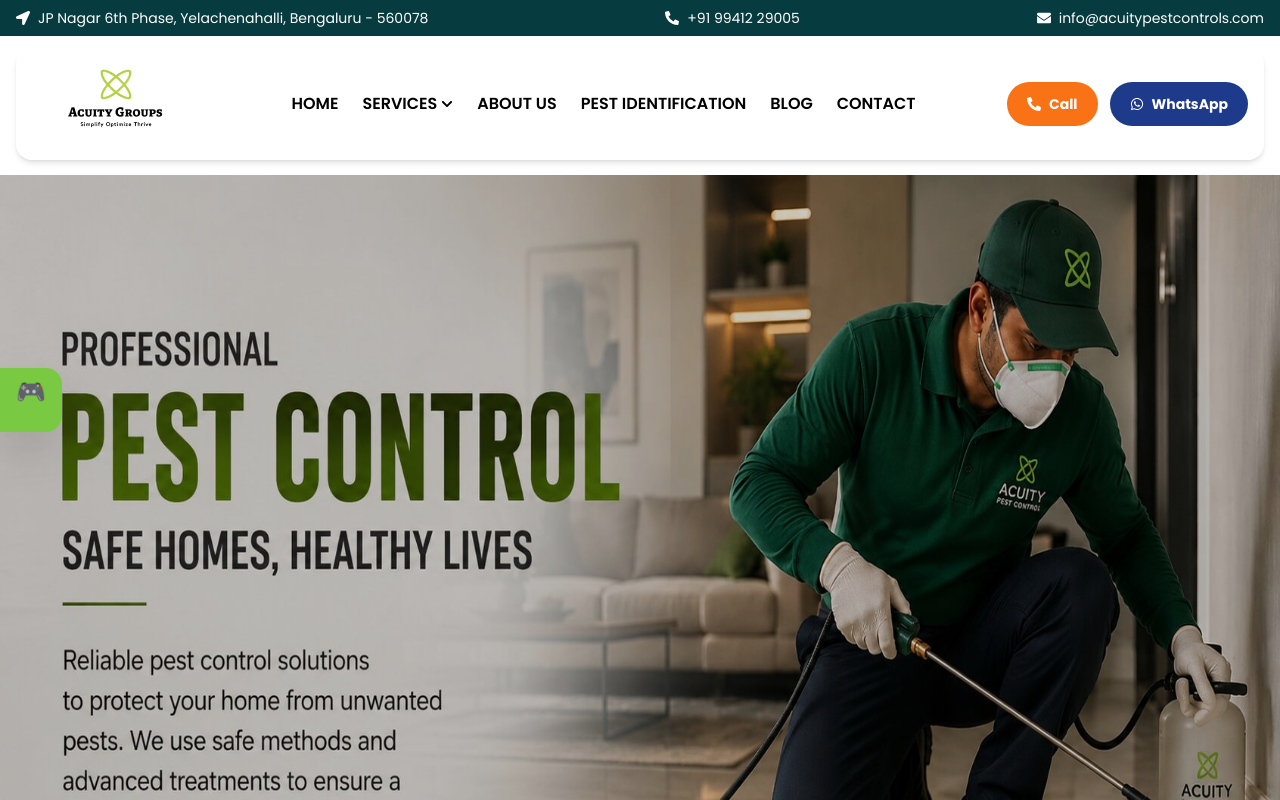
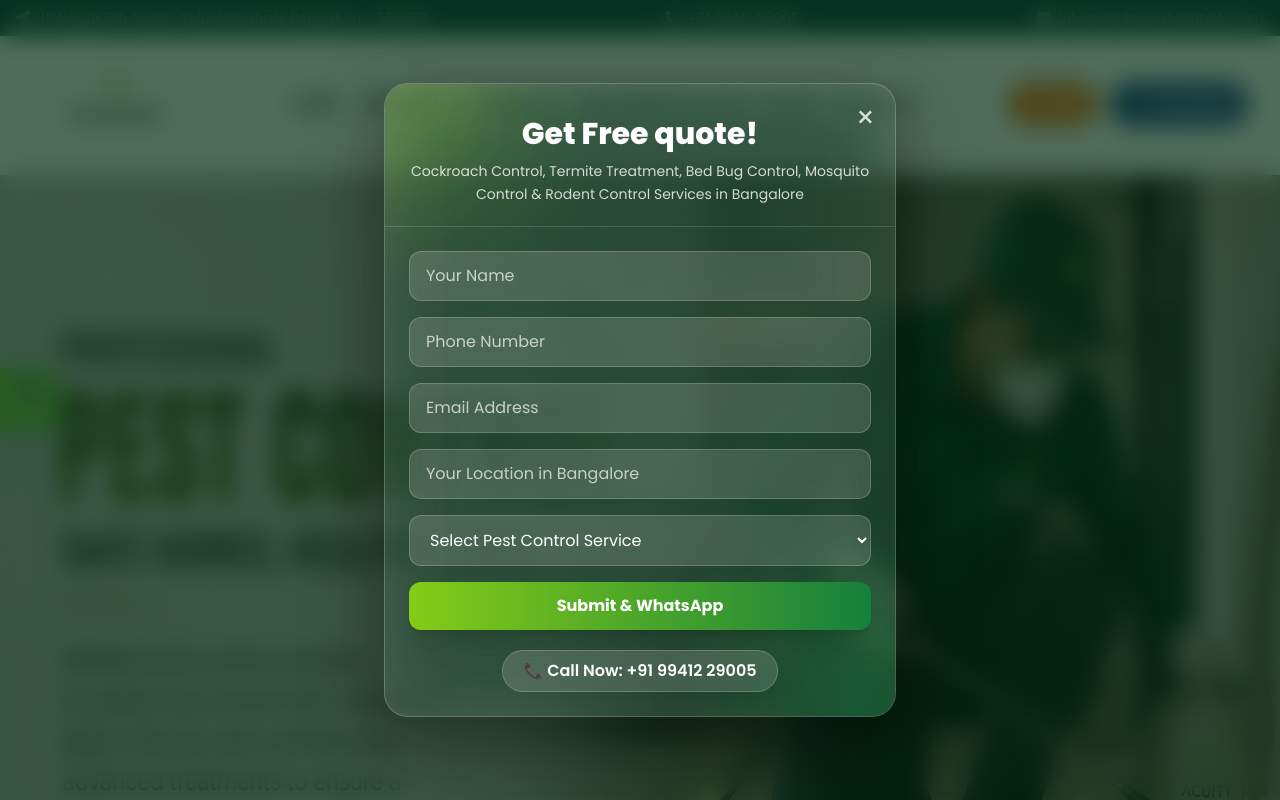
Before and after one commit to Acuitypestcontrol/acuity-pest-control-website, a React (Create React App) app: page / in a window 1280 px wide. Shown: the top 800 px of the page. Built offline with nearby package versions, Linux system fonts and the light colour scheme.

Commit message:
Add pest control lead popup form

```diff
--- a/src/App.js
+++ b/src/App.js
@@ -53,13 +53,14 @@ import PestGameFloatingButton from "./components/PestGameFloatingButton";
 import PestGamePage from "./components/pestgame/PestGamePage";
 import DefendHomeGame from "./components/pestgame/DefendHomeGame";
 
+import PestEnquiryForm from "./components/PestEnquiryForm";
 function App() {
   return (
     <BrowserRouter>
       <ScrollToTop />
       <Navbar />
       <PestGameFloatingButton />
-
+      <PestEnquiryForm />
       <main className="pt-[155px] md:pt-[175px] font-poppins">
         <Routes>
           {/* Main pages */}
--- /dev/null
+++ b/src/components/PestEnquiryForm.js
@@ -0,0 +1,153 @@
+import React, { useEffect, useState } from "react";
+
+const LeadPopup = () => {
+  const [showPopup, setShowPopup] = useState(false);
+
+  useEffect(() => {
+    const timer = setTimeout(() => {
+      setShowPopup(true);
+    }, 5000);
+
+    return () => clearTimeout(timer);
+  }, []);
+
+  useEffect(() => {
+    document.body.style.overflow = showPopup ? "hidden" : "auto";
+
+    return () => {
+      document.body.style.overflow = "auto";
+    };
+  }, [showPopup]);
+
+  const handleSubmit = (e) => {
+    e.preventDefault();
+
+    const form = e.target;
+
+    const name = form.name.value;
+    const phone = form.phone.value;
+    const email = form.email.value;
+    const location = form.location.value;
+    const service = form.service.value;
+
+    const message = `*New Pest Control Lead*
+
+Name: ${name}
+Phone: ${phone}
+Email: ${email}
+Location: ${location}
+Service: ${service}
+
+Website Lead From Acuity Pest Control`;
+
+    window.open(
+      `https://wa.me/919941229005?text=${encodeURIComponent(message)}`,
+      "_blank"
+    );
+
+    setShowPopup(false);
+  };
+
+  if (!showPopup) return null;
+
+  return (
+    <div className="fixed inset-0 z-[9999] bg-green-950/70 backdrop-blur-md flex items-center justify-center p-4">
+      <div className="relative max-w-lg w-full overflow-hidden rounded-3xl bg-white/10 backdrop-blur-2xl border border-white/20 shadow-[0_25px_80px_rgba(0,0,0,0.45)]">
+
+        <div className="absolute -top-20 -left-20 w-48 h-48 bg-lime-400/30 rounded-full blur-3xl"></div>
+        <div className="absolute -bottom-20 -right-20 w-48 h-48 bg-green-600/40 rounded-full blur-3xl"></div>
+
+        <button
+          onClick={() => setShowPopup(false)}
+          className="absolute top-4 right-5 z-20 text-white/80 hover:text-red-400 text-3xl"
+        >
+          ×
+        </button>
+
+        <div className="relative z-10 text-center px-6 pt-8 pb-5 border-b border-white/15">
+          <h2 className="text-3xl font-extrabold text-white mb-2">
+            Get Free quote!
+          </h2>
+
+          <p className="text-white/80 text-sm leading-relaxed">
+            Cockroach Control, Termite Treatment, Bed Bug Control, Mosquito
+            Control & Rodent Control Services in Bangalore
+          </p>
+        </div>
+
+        <div className="relative z-10 p-6">
+          <form onSubmit={handleSubmit} className="space-y-4">
+
+            <input
+              type="text"
+              name="name"
+              required
+              placeholder="Your Name"
+              className="w-full bg-white/15 border border-white/20 text-white placeholder-white/70 rounded-xl px-4 py-3 focus:outline-none focus:border-lime-300 focus:bg-white/20"
+            />
+
+            <input
+              type="tel"
+              name="phone"
+              required
+              placeholder="Phone Number"
+              className="w-full bg-white/15 border border-white/20 text-white placeholder-white/70 rounded-xl px-4 py-3 focus:outline-none focus:border-lime-300 focus:bg-white/20"
+            />
+
+            <input
+              type="email"
+              name="email"
+              placeholder="Email Address"
+              className="w-full bg-white/15 border border-white/20 text-white placeholder-white/70 rounded-xl px-4 py-3 focus:outline-none focus:border-lime-300 focus:bg-white/20"
+            />
+
+            <input
+              type="text"
+              name="location"
+              required
+              placeholder="Your Location in Bangalore"
+              className="w-full bg-white/15 border border-white/20 text-white placeholder-white/70 rounded-xl px-4 py-3 focus:outline-none focus:border-lime-300 focus:bg-white/20"
+            />
+
+            <select
+              name="service"
+              required
+              className="w-full bg-white/15 border border-white/20 text-white rounded-xl px-4 py-3 focus:outline-none focus:border-lime-300 focus:bg-slate-900/90"
+            >
+              <option value="" className="text-yellow-500">
+                Select Pest Control Service
+              </option>
+              <option className="text-white">Cockroach Control</option>
+              <option className="text-white">Termite Treatment</option>
+              <option className="text-white">Bed Bug Control</option>
+              <option className="text-white">Mosquito Control</option>
+              <option className="text-white">Rodent Control</option>
+              <option className="text-white">Ant Control</option>
+              <option className="text-white">Wood Borer Treatment</option>
+              <option className="text-white">General Pest Control</option>
+              <option className="text-white">Commercial Pest Control</option>
+            </select>
+
+            <button
+              type="submit"
+              className="w-full bg-gradient-to-r from-lime-500 to-green-700 hover:from-lime-400 hover:to-green-800 text-white font-bold py-3 rounded-xl transition shadow-lg"
+            >
+              Submit & WhatsApp
+            </button>
+          </form>
+
+          <div className="text-center mt-5">
+            <a
+              href="tel:+919941229005"
+              className="inline-block text-white font-semibold bg-white/15 border border-white/20 px-5 py-2 rounded-full hover:bg-white/25 transition"
+            >
+              📞 Call Now: +91 99412 29005
+            </a>
+          </div>
+        </div>
+      </div>
+    </div>
+  );
+};
+
+export default LeadPopup;
```
